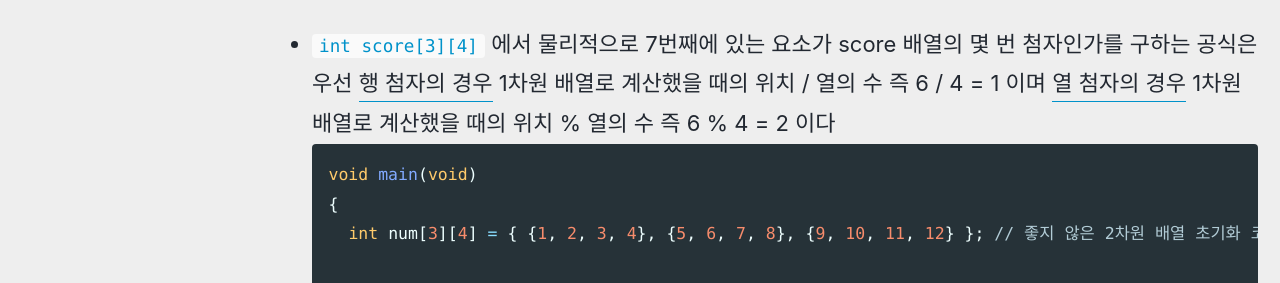
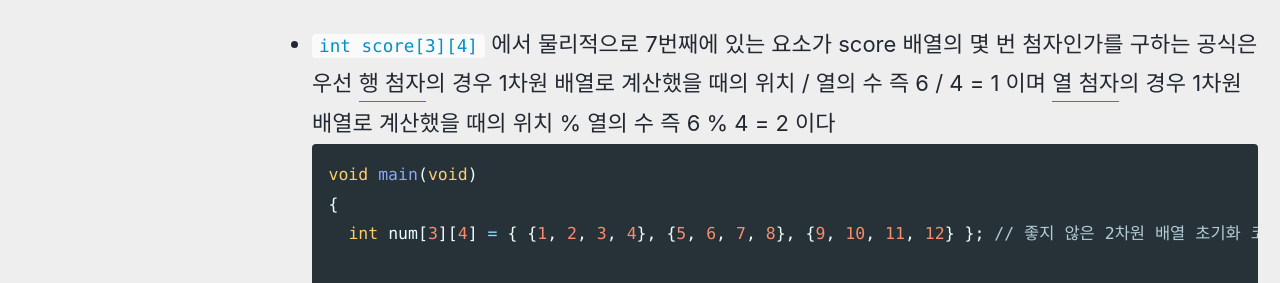
Before and after one commit to devMyeong/devMyeong.github.io, a Jekyll site: the page built from _posts/c/2021-06-28-c.md, in a window 1280 px wide and 900 px high, scrolled down 14696 px. Shown: the part 190-473 px from the top of the window. Built offline with Jekyll 4.4.1, drawn with Linux system fonts in a browser that asks for light colours; cached includes are drawn as plain includes; nearby versions of some CDN libraries; some web fonts are replaced.

Commit message:
update c chapter 14-1

````diff
--- a/_posts/c/2021-06-28-c.md
+++ b/_posts/c/2021-06-28-c.md
@@ -264,7 +264,7 @@ void input_ary(double *pa, int size)
 ## Chapter 14 다차원 배열과 포인터 배열
 
 ### 14-1 다차원 배열
-- `int score[3][4]` 에서 물리적으로 7번째에 있는 요소가 score 배열의 몇 번 첨자인가를 구하는 공식은 우선 <u>행 첨자의 경우</u> 1차원 배열로 계산했을 때의 위치 / 열의 수 즉 6 / 4 = 1 이며 <u>열 첨자의 경우</u> 1차원 배열로 계산했을 때의 위치 % 열의 수 즉 6 % 4 = 2 이다
+- `int score[3][4]` 에서 물리적으로 7번째에 있는 요소가 score 배열의 몇 번 첨자인가를 구하는 공식은 우선 <u>행 첨자</u>의 경우 1차원 배열로 계산했을 때의 위치 / 열의 수 즉 6 / 4 = 1 이며 <u>열 첨자</u>의 경우 1차원 배열로 계산했을 때의 위치 % 열의 수 즉 6 % 4 = 2 이다
 ```cpp
 void main(void)
 {
````
